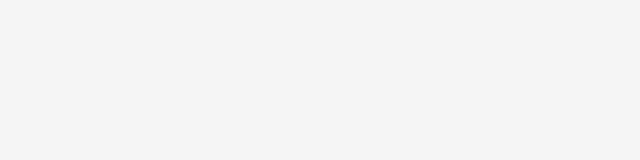
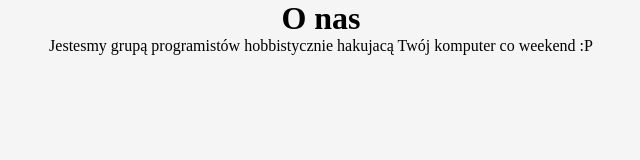
Before and after one commit to htk4/CodersCamp2020.BusinessCard, a plain HTML site: page index.html in a window 1280 px wide. Shown: the whole page, without its empty margins (319-959 px from the left). Drawn offline with Linux system fonts and the light colour scheme.

Commit message:
Dodanie sekcji o_nas

```diff
--- a/index.html
+++ b/index.html
@@ -13,6 +13,8 @@
 </head>
 
 <body>
+    <h1>O nas</h1>
+    <p>Jestesmy grupą programistów hobbistycznie hakujacą Twój komputer co weekend :P</p>
 </body>
 
 </html>
```
